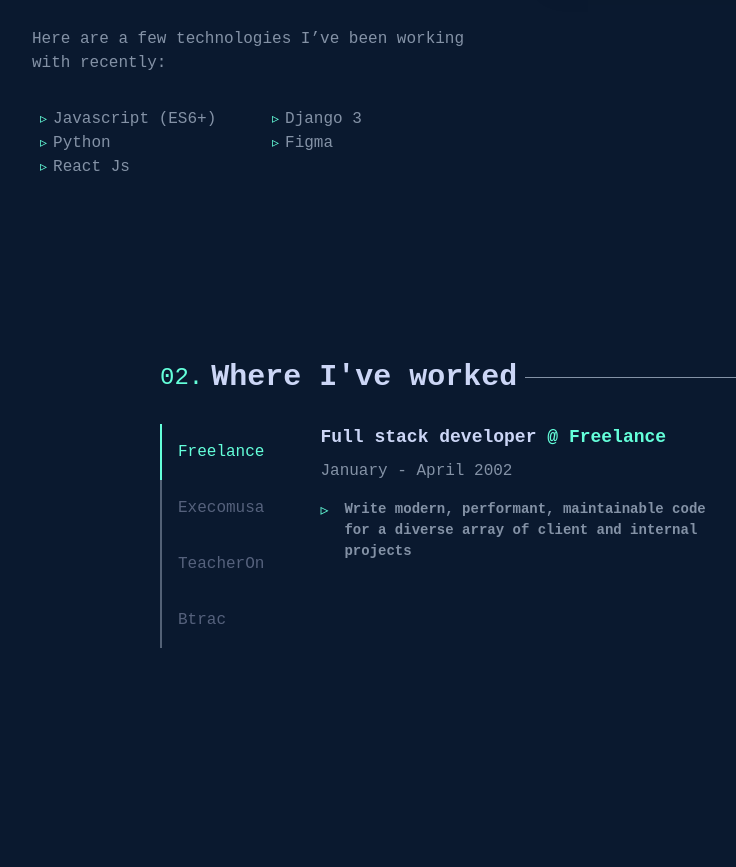
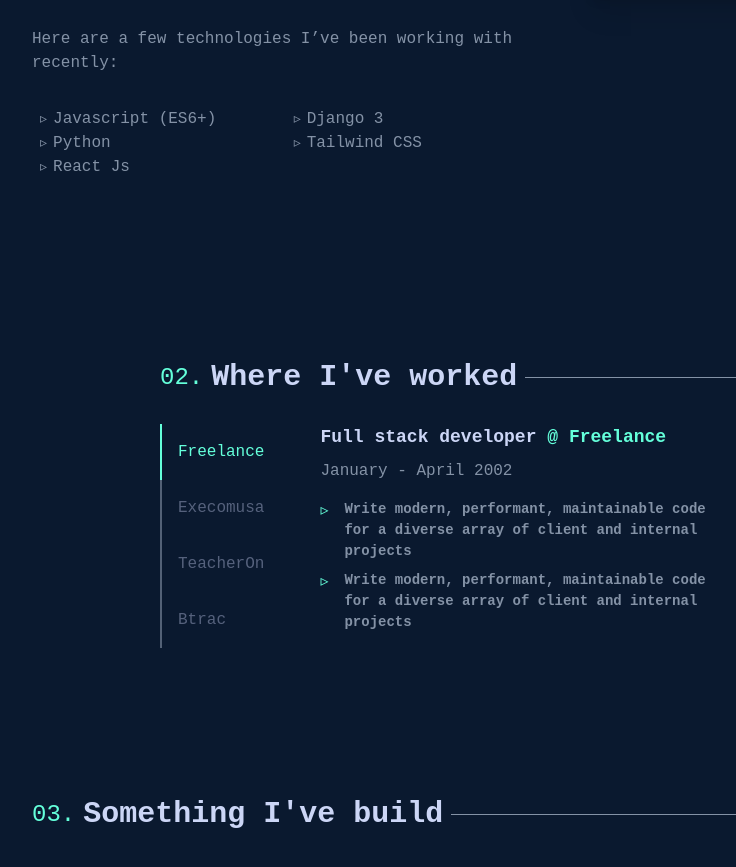
Before and after one commit to Sayoojk221/portfolio_v1, a React (Create React App) app: page / in a window 1280 px wide. Shown: the part 1155-2022 px from the top of the page, without its empty margins (192-928 px from the left). Before the commit the page ends 1979 px from the top, so only its background shows below. Built offline with nearby package versions, Linux system fonts and the light colour scheme.

Commit message:
project sections has created and add extra screen size for small devices

```diff
--- a/src/components/About.js
+++ b/src/components/About.js
@@ -32,7 +32,7 @@ function About() {
         <p className="my-4">
           Here are a few technologies I’ve been working with recently:
         </p>
-        <div className="grid grid-cols-2 my-8 mx-2">
+        <div className="grid grid-cols-2 text-sm sm:text-base my-8 mx-2">
           <ul className="skills">
             <li>Javascript (ES6+)</li>
             <li>Python</li>
@@ -40,7 +40,7 @@ function About() {
           </ul>
           <ul className="skills">
             <li>Django 3</li>
-            <li>Figma</li>
+            <li>Tailwind CSS</li>
           </ul>
         </div>
       </div>
--- a/src/components/Experience.js
+++ b/src/components/Experience.js
@@ -11,7 +11,7 @@ function Experience() {
   const [active, setActive] = useState(companies[0]);
 
   return (
-    <div className="my-36 xl:my-44 mx-4  lg:mx-40  text-gray   font-main">
+    <div className="my-36 xl:my-44 lg:mx-40  text-gray   font-main">
       <Heading title={"Where I've worked"} titleCount={"02"} />
       <div className="flex flex-col md:flex-row">
         <div className="md:mr-10">
@@ -20,7 +20,7 @@ function Experience() {
               <li
                 className={
                   active?.name === company.name
-                    ? "p-4 text-mainGreen mb-1 md:mb-0 focus:bg-gray-lighter  border-b-2 md:border-l-2 md:border-b-0 border-mainGreen  "
+                    ? "p-4 text-mainGreen  md:mb-0 focus:bg-gray-lighter  border-b-2 md:border-l-2 md:border-b-0 border-mainGreen  "
                     : "p-4 hover:bg-gray-lighter opacity-60 hover:text-mainGreen border-b-2 md:border-l-2 md:border-b-0 border-gray  "
                 }
                 key={key}
@@ -32,16 +32,23 @@ function Experience() {
           </ul>
         </div>
         <div className="my-6 md:my-0 md:py-0 ">
-          <p className="text-lightSlate text-lg font-bold">
+          <p className="text-lightSlate xs:text-sm sm:text-base md:text-lg font-bold">
             {active?.job}{" "}
             <a href="#" className="text-mainGreen">
               @ {active?.name}
             </a>
           </p>
-          <p className="my-2 text-base font-extralight">January - April 2002</p>
-          <ul className="text-sm mt-4 ">
+          <p className="my-2 text-sm md:text-base font-extralight">January - April 2002</p>
+          <ul className="text-sm mt-4 mx-4 md:mx-0">
             <li className="flex my-2 ">
-              <span className="text-mainGreen mr-4 text-xl md:text-base">▹</span>
+              <span className="text-mainGreen mr-4 text-lg sm:text-xl md:text-base">▹</span>
+              <p className="font-extrabold">
+                Write modern, performant, maintainable code for a diverse array
+                of client and internal projects
+              </p>
+            </li>
+            <li className="flex my-2 ">
+              <span className="text-mainGreen mr-4 text-lg sm:text-xl md:text-base">▹</span>
               <p className="font-extrabold">
                 Write modern, performant, maintainable code for a diverse array
                 of client and internal projects
--- a/src/components/Hero.js
+++ b/src/components/Hero.js
@@ -7,16 +7,16 @@ function Hero() {
         <div className="font-main">
           <p className="text-mainGreen  text-lg">Hi, my name is</p>
           <div className="my-4 md:my-2 text-lightSlate ">
-            <p className=" text-4xl md:text-5xl lg:text-6xl xl:text-7xl  font-extrabold my-4 md:my-0">
+            <p className="xs:text-3xl sm:text-4xl md:text-5xl lg:text-6xl xl:text-7xl  font-extrabold my-4 md:my-0">
               Sayooj Keloth.
             </p>
-            <p className="text-3xl md:text-4xl lg:text-5xl  xl:text-6xl lg:whitespace-nowrap text-slate  font-sans font-bold w-11/12 lg:w-full ">
+            <p className="xs:text-3xl md:text-4xl lg:text-5xl  xl:text-6xl lg:whitespace-nowrap text-slate  font-sans font-bold w-11/12 lg:w-full ">
               l build things for the web.
             </p>
           </div>
         </div>
         <div className=" my-8 md:my-4">
-          <p className=" text-slate ">
+          <p className=" text-slate w-full lg:w-2/3">
             Experienced Full stack python developer adept in all stages of
             advanced web development. Knowledgeable in user interface, testing,
             and debugging processes. Able to effectively self-manage during
--- a/src/components/NavBar.js
+++ b/src/components/NavBar.js
@@ -17,7 +17,7 @@ function NavBar() {
       <div className="hidden md:visible md:flex  text-mainGreen font-main  ">
         <ul className="flex justify-center items-center">
           {navItems.map((nav, key) => (
-            <li className="mx-3 capitalize ">
+            <li className="mx-3 capitalize " key={key}>
               <span className="font-medium text-base">0{key + 1}.</span>
               <span className="text-gray font-bold mx-1 cursor-pointer hover:text-mainGreen transition-colors duration-300">
                 {nav}
--- /dev/null
+++ b/src/components/Projects.js
@@ -0,0 +1,13 @@
+import React from 'react'
+import Heading from './common/Heading'
+
+function Projects() {
+  return (
+    <div className="my-20 md:my-32 xl:my-40 text-gray lg:mx-8  font-main ">
+        <Heading title={"Something I've build "} titleCount='03'/>
+
+    </div>
+  )
+}
+
+export default Projects
--- a/src/components/SocialLinks.js
+++ b/src/components/SocialLinks.js
@@ -12,8 +12,8 @@ function SocialLinks() {
     <div className=" text-gray fixed bottom-px ">
       <div className="hidden lg:visible lg:flex flex-col ">
         <ul className="sideContainer">
-          {iconLists.map((Item) => (
-            <li>
+          {iconLists.map((Item,key) => (
+            <li key={key}>
               <Item.Icon
                 size={"24px"}
                 className="text-gray cursor-pointer hover:text-mainGreen transition-colors duration-300 my-6 hover:animate-bounce"
--- a/src/components/common/Heading.js
+++ b/src/components/common/Heading.js
@@ -7,7 +7,7 @@ function Heading({title,titleCount}) {
       <span className="text-lightSlate text-lg md:text-2xl lg:text-3xl whitespace-nowrap mr-2 font-extrabold f ">
         {title}
       </span>
-      <hr className="w-full md:w-2/3 bg-gray" />
+      <hr className="w-full md:w-2/3 lg:w-80 bg-gray-dark" />
     </div>
   );
 }
--- a/src/index.css
+++ b/src/index.css
@@ -10,7 +10,7 @@ body {
     --fz-xs: 13px;
     --fz-sm:14px;
     --hamwidth: 30px;
-    --green: #64ffda;
+    --green: radial-gradient(35.12% 1864.16% at 7.09% 4.38%, rgb(75, 201, 240) 0%, rgb(55, 114, 255) 100%);
     --font-main: "SF Mono", "Fira Code", "Fira Mono", "Roboto Mono", "monospace";
     --light-gray:#d3dce6;
 }
--- a/src/layouts/index.js
+++ b/src/layouts/index.js
@@ -9,6 +9,7 @@ import NavBar from "components/NavBar";
 import SocialLinks from "components/SocialLinks";
 import Email from "components/Email";
 import Experience from "components/Experience";
+import Projects from "components/Projects";
 
 function Index() {
 
@@ -21,6 +22,7 @@ function Index() {
         <Hero />
         <About />
         <Experience />
+        <Projects />
       </main>
     </div>
   )
--- a/tailwind.config.js
+++ b/tailwind.config.js
@@ -5,7 +5,8 @@ module.exports = {
   ],
   theme: {
     screens: {
-      sm: '480px',
+      xs:'340px',
+      sm: '400px',
       md: '768px',
       lg: '976px',
       xl: '1440px',
```
